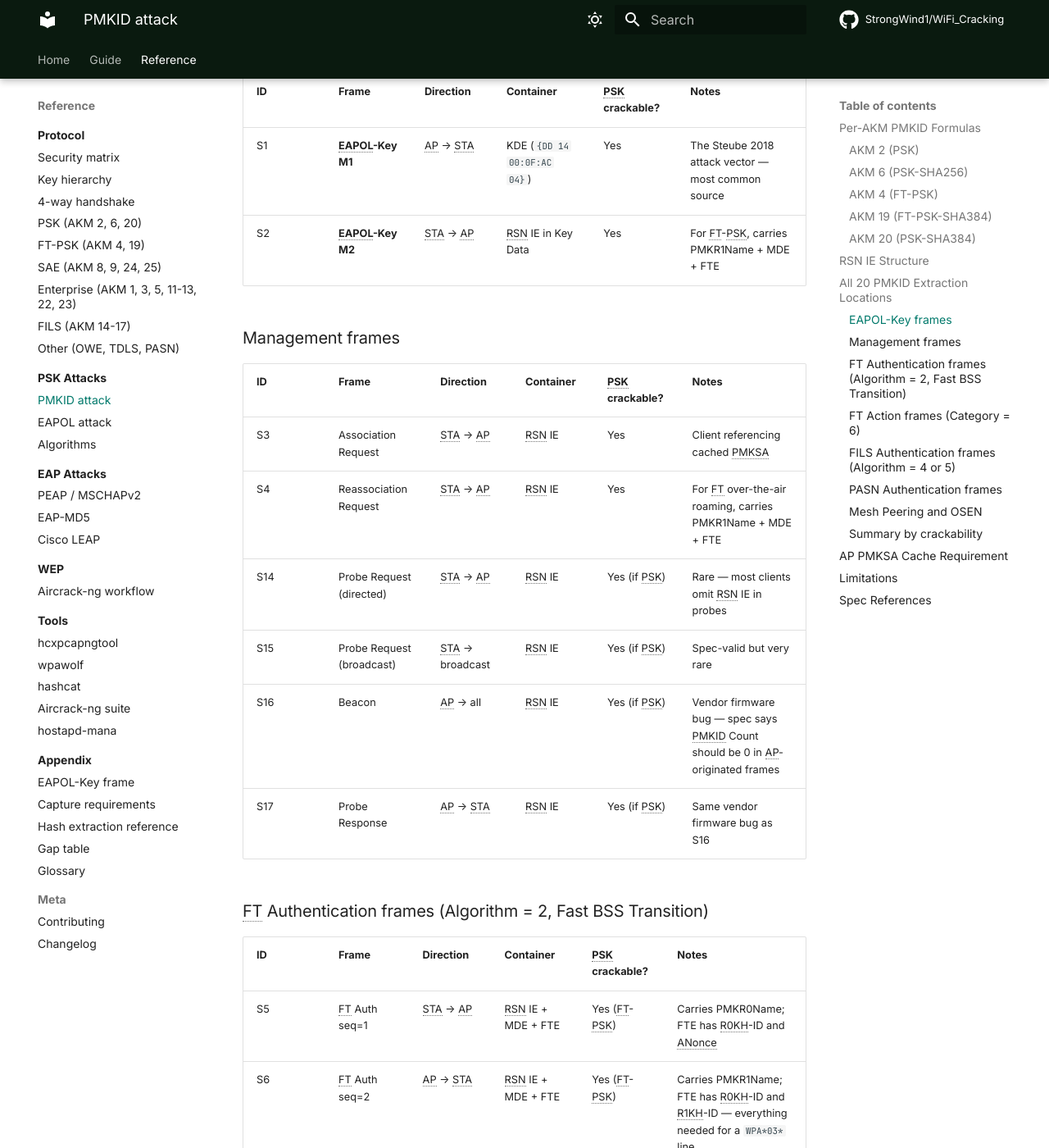
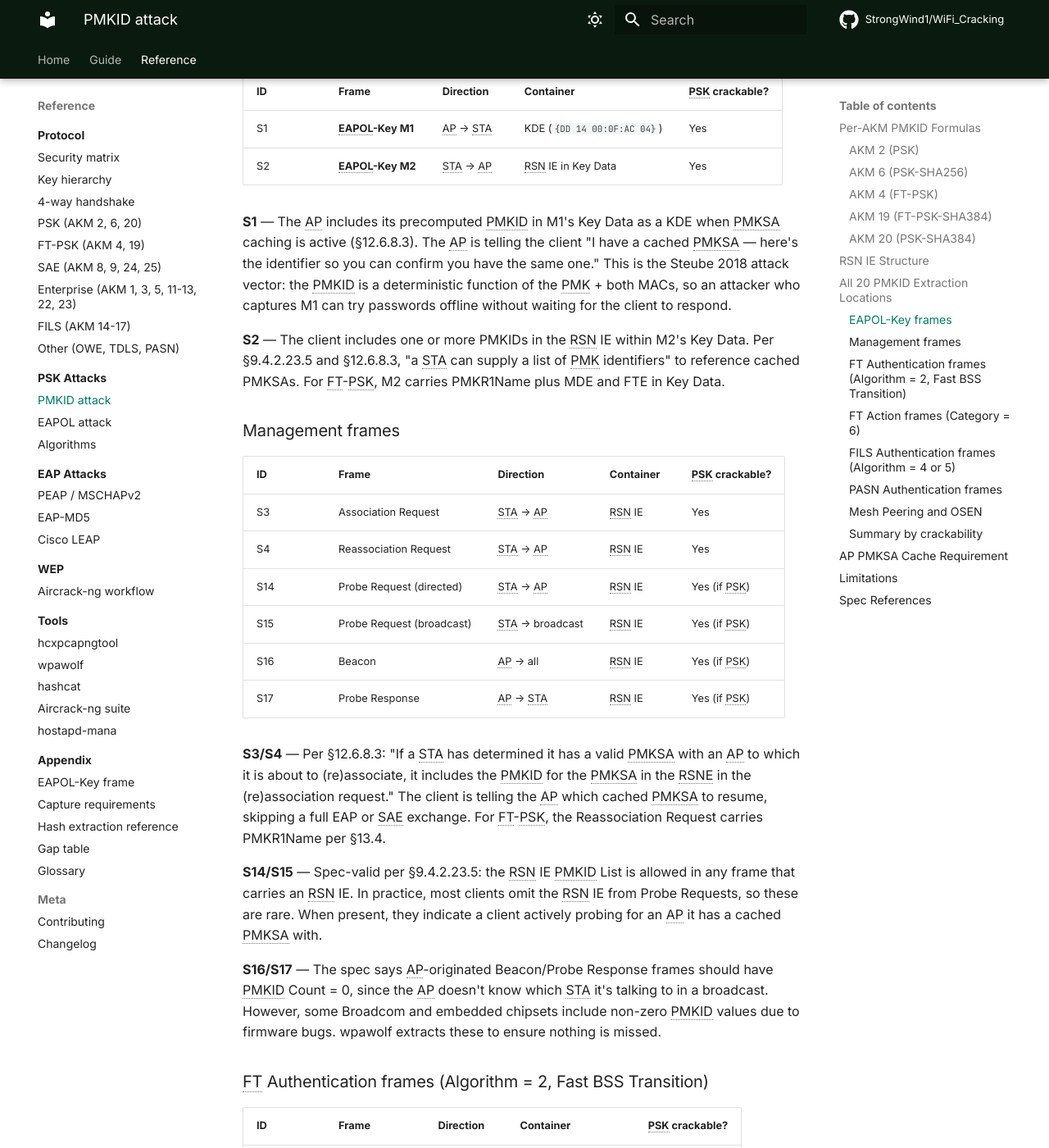
Before and after one commit to StrongWind1/WiFi_Cracking, an MkDocs documentation site: the page built from docs/psk-attacks/pmkid.md, in a window 1280 px wide and 1400 px high, scrolled down 2669 px. Shown: the whole window at 82% size. Built offline with MkDocs 1.6.1 and Material for MkDocs 9.7.7, drawn with Linux system fonts in a browser that asks for light colours; comment, search, counter and statistics services are not loaded; some of the changed text lies outside the part shown.

Commit message:
docs: add spec rationale for each of the 20 PMKID extraction locations
Each S1-S20 location now explains WHY a PMKID appears in that
frame type per IEEE 802.11-2024:
- S1: AP includes precomputed PMKID in M1 KDE for PMKSA caching (§12.6.8.3)
- S2: client lists cached PMKSAs in M2 RSN IE (§9.4.2.23.5)
- S3/S4: client references cached PMKSA in (Re)AssocReq (§12.6.8.3)
- S5/S6: FT over-the-air auth carries PMKR0/R1Name (§13.8.3)
- S7/S8: FILS auth with cached PMKSA (§12.11.2)
- S9/S10: PASN pre-association security (§12.13)
- S11-S13: FT over-the-DS action frames (§13.8.5)
- S14/S15: rare but spec-valid RSN IE in probes
- S16/S17: vendor firmware bugs (spec says count=0)
- S18/S19: mesh AMPE chosen PMK (§14.3.5)
- S20: OSEN/Passpoint vendor IE (802.1X)

```diff
--- a/docs/psk-attacks/pmkid.md
+++ b/docs/psk-attacks/pmkid.md
@@ -96,64 +96,86 @@ The IEEE 802.11-2024 spec defines PMKIDs in 20 distinct frame/field combinations
 
 ### EAPOL-Key frames
 
-| ID | Frame | Direction | Container | PSK crackable? | Notes |
-|---|---|---|---|---|---|
-| S1 | **EAPOL-Key M1** | AP → STA | KDE (`{DD 14 00:0F:AC 04}`) | Yes | The Steube 2018 attack vector — most common source |
-| S2 | **EAPOL-Key M2** | STA → AP | RSN IE in Key Data | Yes | For FT-PSK, carries PMKR1Name + MDE + FTE |
+| ID | Frame | Direction | Container | PSK crackable? |
+|---|---|---|---|---|
+| S1 | **EAPOL-Key M1** | AP → STA | KDE (`{DD 14 00:0F:AC 04}`) | Yes |
+| S2 | **EAPOL-Key M2** | STA → AP | RSN IE in Key Data | Yes |
+
+**S1** — The AP includes its precomputed PMKID in M1's Key Data as a KDE when PMKSA caching is active (§12.6.8.3). The AP is telling the client "I have a cached PMKSA — here's the identifier so you can confirm you have the same one." This is the Steube 2018 attack vector: the PMKID is a deterministic function of the PMK + both MACs, so an attacker who captures M1 can try passwords offline without waiting for the client to respond.
+
+**S2** — The client includes one or more PMKIDs in the RSN IE within M2's Key Data. Per §9.4.2.23.5 and §12.6.8.3, "a STA can supply a list of PMK identifiers" to reference cached PMKSAs. For FT-PSK, M2 carries PMKR1Name plus MDE and FTE in Key Data.
 
 ### Management frames
 
-| ID | Frame | Direction | Container | PSK crackable? | Notes |
-|---|---|---|---|---|---|
-| S3 | Association Request | STA → AP | RSN IE | Yes | Client referencing cached PMKSA |
-| S4 | Reassociation Request | STA → AP | RSN IE | Yes | For FT over-the-air roaming, carries PMKR1Name + MDE + FTE |
-| S14 | Probe Request (directed) | STA → AP | RSN IE | Yes (if PSK) | Rare — most clients omit RSN IE in probes |
-| S15 | Probe Request (broadcast) | STA → broadcast | RSN IE | Yes (if PSK) | Spec-valid but very rare |
-| S16 | Beacon | AP → all | RSN IE | Yes (if PSK) | Vendor firmware bug — spec says PMKID Count should be 0 in AP-originated frames |
-| S17 | Probe Response | AP → STA | RSN IE | Yes (if PSK) | Same vendor firmware bug as S16 |
+| ID | Frame | Direction | Container | PSK crackable? |
+|---|---|---|---|---|
+| S3 | Association Request | STA → AP | RSN IE | Yes |
+| S4 | Reassociation Request | STA → AP | RSN IE | Yes |
+| S14 | Probe Request (directed) | STA → AP | RSN IE | Yes (if PSK) |
+| S15 | Probe Request (broadcast) | STA → broadcast | RSN IE | Yes (if PSK) |
+| S16 | Beacon | AP → all | RSN IE | Yes (if PSK) |
+| S17 | Probe Response | AP → STA | RSN IE | Yes (if PSK) |
+
+**S3/S4** — Per §12.6.8.3: "If a STA has determined it has a valid PMKSA with an AP to which it is about to (re)associate, it includes the PMKID for the PMKSA in the RSNE in the (re)association request." The client is telling the AP which cached PMKSA to resume, skipping a full EAP or SAE exchange. For FT-PSK, the Reassociation Request carries PMKR1Name per §13.4.
+
+**S14/S15** — Spec-valid per §9.4.2.23.5: the RSN IE PMKID List is allowed in any frame that carries an RSN IE. In practice, most clients omit the RSN IE from Probe Requests, so these are rare. When present, they indicate a client actively probing for an AP it has a cached PMKSA with.
+
+**S16/S17** — The spec says AP-originated Beacon/Probe Response frames should have PMKID Count = 0, since the AP doesn't know which STA it's talking to in a broadcast. However, some Broadcom and embedded chipsets include non-zero PMKID values due to firmware bugs. wpawolf extracts these to ensure nothing is missed.
 
 ### FT Authentication frames (Algorithm = 2, Fast BSS Transition)
 
-| ID | Frame | Direction | Container | PSK crackable? | Notes |
-|---|---|---|---|---|---|
-| S5 | FT Auth seq=1 | STA → AP | RSN IE + MDE + FTE | Yes (FT-PSK) | Carries PMKR0Name; FTE has R0KH-ID and ANonce |
-| S6 | FT Auth seq=2 | AP → STA | RSN IE + MDE + FTE | Yes (FT-PSK) | Carries PMKR1Name; FTE has R0KH-ID and R1KH-ID — everything needed for a `WPA*03*` line |
+| ID | Frame | Direction | Container | PSK crackable? |
+|---|---|---|---|---|
+| S5 | FT Auth seq=1 | STA → AP | RSN IE + MDE + FTE | Yes (FT-PSK) |
+| S6 | FT Auth seq=2 | AP → STA | RSN IE + MDE + FTE | Yes (FT-PSK) |
+
+**S5/S6** — FT over-the-air authentication (§13.8.3) uses Authentication frames with Algorithm = 2 (Fast BSS Transition). The STA's seq=1 carries PMKR0Name in the RSN IE PMKID List, plus MDE (MDID) and FTE (R0KH-ID, ANonce). The AP's seq=2 carries PMKR1Name plus FTE with R0KH-ID and R1KH-ID — all the fields needed to construct a `WPA*03*` hash line for hashcat mode 37100.
 
 ### FT Action frames (Category = 6)
 
-| ID | Frame | Direction | Container | PSK crackable? | Notes |
-|---|---|---|---|---|---|
-| S11 | FT Action Request | STA → AP | RSN IE + FTE | Yes (FT-PSK) | Over-the-DS FT path |
-| S12 | FT Action Response | AP → STA | RSN IE + FTE | Yes (FT-PSK) | |
-| S13 | FT Action Confirm | STA → AP | RSN IE + FTE | Yes (FT-PSK) | Carries PMKR1Name |
+| ID | Frame | Direction | Container | PSK crackable? |
+|---|---|---|---|---|
+| S11 | FT Action Request | STA → AP | RSN IE + FTE | Yes (FT-PSK) |
+| S12 | FT Action Response | AP → STA | RSN IE + FTE | Yes (FT-PSK) |
+| S13 | FT Action Confirm | STA → AP | RSN IE + FTE | Yes (FT-PSK) |
+
+**S11-S13** — FT over-the-DS (§13.8.5) uses Action frames (Category 6) instead of Authentication frames when the STA roams via the current AP's DS connection to the target AP. The RSN IE carries the same PMKID/PMKR1Name as the over-the-air path. These are less common than S5/S6 but carry identical crackable material. Note: FT Action frames are in the robust management frame set and can be PMF-encrypted — if so, the PMKID is opaque.
 
 ### FILS Authentication frames (Algorithm = 4 or 5)
 
-| ID | Frame | Direction | Container | PSK crackable? | Notes |
-|---|---|---|---|---|---|
-| S7 | FILS Auth seq=1 | STA → AP | RSN IE | No | PMK from EAP rMSK, not PBKDF2 |
-| S8 | FILS Auth seq=2 | AP → STA | RSN IE | No | AP echoes chosen PMKID |
+| ID | Frame | Direction | Container | PSK crackable? |
+|---|---|---|---|---|
+| S7 | FILS Auth seq=1 | STA → AP | RSN IE | No |
+| S8 | FILS Auth seq=2 | AP → STA | RSN IE | No |
+
+**S7/S8** — FILS (§12.11.2) combines authentication and key establishment into two frames. Per §12.6.8.3, "a STA may use a cached PMKSA" and includes the PMKID in the FILS Authentication frame. The PMK derives from EAP rMSK (not PBKDF2), so these PMKIDs are not PSK-crackable — but wpawolf still extracts and counts them for visibility.
 
 ### PASN Authentication frames
 
-| ID | Frame | Direction | Container | PSK crackable? | Notes |
-|---|---|---|---|---|---|
-| S9 | PASN Auth seq=1 | STA → AP | RSN IE | Conditional | Crackable only when base AKMP is PSK or FT-PSK |
-| S10 | PASN Auth seq=2 | AP → STA | RSN IE | Conditional | |
+| ID | Frame | Direction | Container | PSK crackable? |
+|---|---|---|---|---|
+| S9 | PASN Auth seq=1 | STA → AP | RSN IE | Conditional |
+| S10 | PASN Auth seq=2 | AP → STA | RSN IE | Conditional |
+
+**S9/S10** — PASN (§12.13) establishes a security association before the STA associates. The base AKMP determines whether the PMKID is crackable: if the underlying AKM is PSK or FT-PSK, the PMKID traces back to PBKDF2 and is crackable. If the underlying AKM is SAE or 802.1X, it is not.
 
 ### Mesh Peering and OSEN
 
-| ID | Frame | Direction | Container | PSK crackable? | Notes |
-|---|---|---|---|---|---|
-| S18 | Mesh Peering Open | STA → STA | AMPE element (tag 139), last 16 bytes | No | Mesh PMKSAs derive from SAE |
-| S19 | Mesh Peering Confirm | STA → STA | AMPE element (tag 139) | No | |
-| S20 | Association Request (OSEN) | STA → AP | Vendor IE (`{50:6F:9A:12}`) | No | Wi-Fi Passpoint / Hotspot 2.0; enterprise 802.1X |
+| ID | Frame | Direction | Container | PSK crackable? |
+|---|---|---|---|---|
+| S18 | Mesh Peering Open | STA → STA | AMPE element (tag 139), last 16 bytes | No |
+| S19 | Mesh Peering Confirm | STA → STA | AMPE element (tag 139) | No |
+| S20 | Association Request (OSEN) | STA → AP | Vendor IE (`{50:6F:9A:12}`) | No |
+
+**S18/S19** — Mesh peering (§14.3.5) uses AMPE (Authenticated Mesh Peering Exchange) elements. The "Chosen PMK" field (last 16 bytes of the AMPE element body) identifies which mesh PMKSA the peers are using. Mesh PMKSAs derive from SAE authentication (§12.4), not PBKDF2, so they are not crackable.
+
+**S20** — OSEN (Online Sign-up Network, Wi-Fi Passpoint / Hotspot 2.0) uses a vendor-specific IE (`50:6F:9A:12`) whose internal structure is identical to the RSN IE starting from the Group Cipher Suite field. OSEN authentication is enterprise 802.1X, so the PMKID is not PSK-crackable.
 
 ### Summary by crackability
 
 | Sources | Count | Crackable? |
 |---|---|---|
-| S1-S6, S11-S17 (PSK / FT-PSK) | 13 | Yes — if AKM is 2, 4, 6, 19, or 20 |
+| S1-S6, S11-S17 (PSK / FT-PSK) | 13 | Yes — if AKM is WPA1, 2, 4, 6, 19, or 20 |
 | S9-S10 (PASN) | 2 | Conditional — only if base AKMP is PSK |
 | S7-S8, S18-S20 (FILS, Mesh, OSEN) | 5 | No — PMK not derived from passphrase |
 
```
